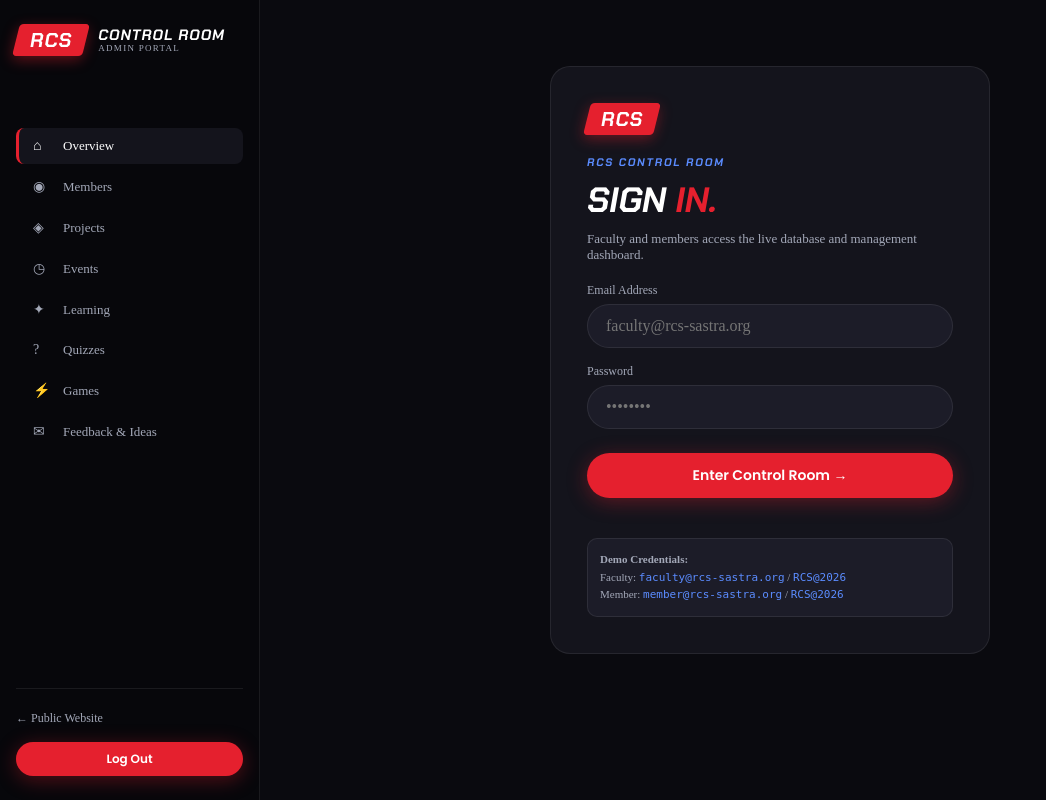
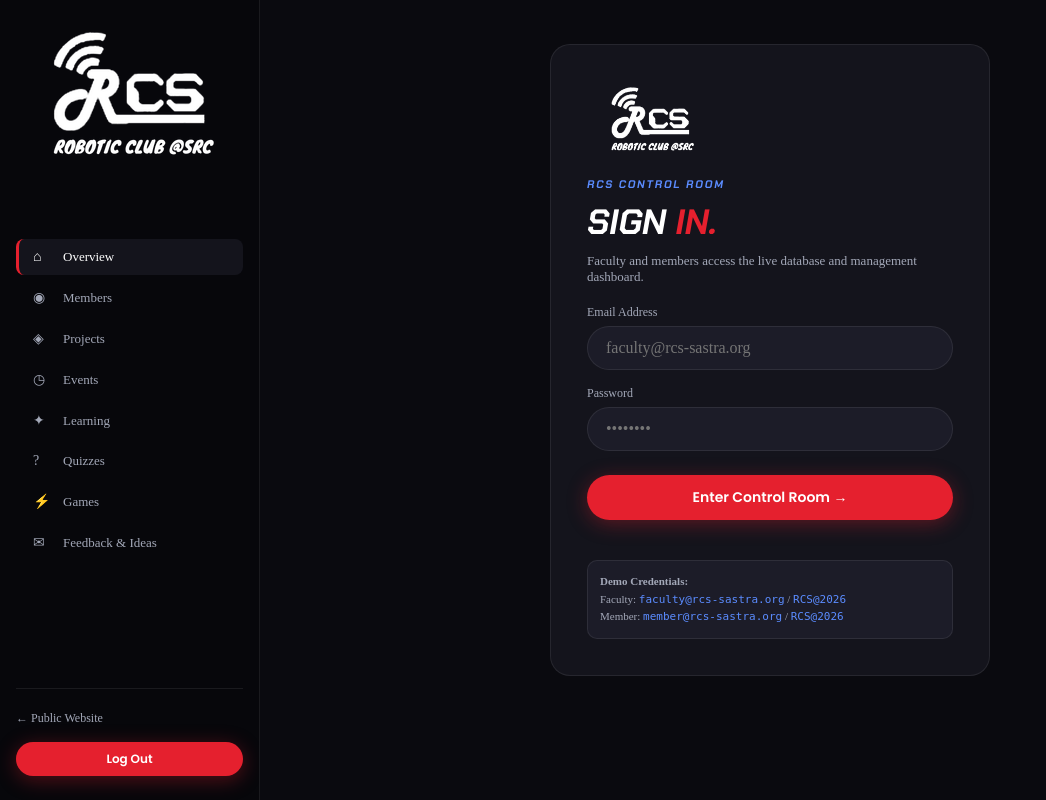
Before and after one commit to ROBOTIC-CLUB-SRC/RCS-Robotics-Club, a Python web app: template templates/admin.html in a window 1280 px wide. Shown: the whole page, without its empty margins (0-1046 px from the left). Run offline with Jinja, Linux system fonts and the light colour scheme; the template is opened without the code that fills it, so the values that code supplies are empty.

Commit message:
filal push

```diff
--- a/requirements.txt
+++ b/requirements.txt
@@ -1,4 +1,5 @@
 Flask>=3.0,<4
 Werkzeug>=3.0,<4
 gunicorn>=23,<24
-psycopg[binary]>=3.2,<4
+supabase>=2.0,<3
+python-dotenv>=1.0,<2
--- a/static/style.css
+++ b/static/style.css
@@ -254,7 +254,7 @@
   z-index: 100;
 }
 
-/* Brand logo: skewed red parallelogram badge with white italic "RCS" text */
+/* Brand logo */
 .brand-link {
   display: flex;
   align-items: center;
@@ -262,31 +262,25 @@
 }
 
 .brand-skew-badge {
-  background-color: var(--red);
   transform: skewX(-14deg);
-  padding: 6px 14px;
-  border-radius: 4px;
+  width: 136.8px;
+  height: 75.6px;
+  padding: 2px 5px;
   display: flex;
   align-items: center;
   justify-content: center;
-  box-shadow: 0 4px 14px rgba(229, 32, 46, 0.4);
   transition: transform 0.2s ease, background-color 0.2s ease;
 }
 
 .brand-link:hover .brand-skew-badge {
-  background-color: var(--red-bright);
   transform: skewX(-14deg) scale(1.04);
 }
 
-.brand-skew-badge .badge-text {
+.brand-skew-badge img {
+  width: 100%;
+  height: 100%;
+  object-fit: contain;
   transform: skewX(14deg);
-  color: #FFFFFF;
-  font-family: var(--font-heading);
-  font-weight: 700;
-  font-style: italic;
-  font-size: 20px;
-  line-height: 1;
-  letter-spacing: 0.05em;
 }
 
 .brand-details {
--- a/templates/admin.html
+++ b/templates/admin.html
@@ -20,8 +20,8 @@
     <aside class="sidebar" id="adminSidebar">
       <div class="sidebar-top">
         <a class="brand-link" href="/" aria-label="Back to Public Website">
-          <div class="brand-skew-badge">
-            <span class="badge-text">RCS</span>
+          <div>
+            <img src="/static/assets/rcs-logo.png" alt="RCS">
           </div>
           <div class="brand-details">
             <span class="brand-name">CONTROL ROOM</span>
@@ -81,8 +81,8 @@
       <!-- Mobile Bar -->
       <header class="admin-mobile-bar">
         <a class="brand-link" href="/">
-          <div class="brand-skew-badge">
-            <span class="badge-text">RCS</span>
+          <div>
+            <img src="/static/assets/rcs-logo.png" alt="RCS">
           </div>
           <span class="brand-name">CONTROL ROOM</span>
         </a>
@@ -93,7 +93,7 @@
       <section id="loginPanel" class="admin-login-screen">
         <div class="login-box card card-dark">
           <div class="brand-skew-badge login-badge">
-            <span class="badge-text">RCS</span>
+            <img src="/static/assets/rcs-logo.png" alt="RCS">
           </div>
           <p class="section-eyebrow">RCS CONTROL ROOM</p>
           <h1 class="login-heading">SIGN <span class="highlight-red">IN.</span></h1>
--- a/templates/index.html
+++ b/templates/index.html
@@ -23,7 +23,7 @@
       <div class="nav-left">
         <a class="brand-link" href="#home" aria-label="RCS Robotics Club Home">
           <div class="brand-skew-badge">
-            <span class="badge-text">RCS</span>
+            <img src="/static/assets/rcs-logo.png" alt="RCS">
           </div>
           <div class="brand-details">
             <span class="brand-name">ROBOTICS CLUB</span>
@@ -463,8 +463,8 @@
     <footer class="site-footer">
       <div class="footer-grid">
         <div class="footer-brand">
-          <div class="brand-skew-badge">
-            <span class="badge-text">RCS</span>
+          <div>
+            <img src="/static/assets/rcs-logo.png" alt="RCS">
           </div>
           <div class="footer-brand-title">RCS ROBOTICS CLUB</div>
           <p class="footer-tagline">Build. Learn. Innovate.</p>
```
Also changed, not shown: app.py (+33 -2 lines), render.yaml (+4 -9 lines), README.md, 1 other file.
